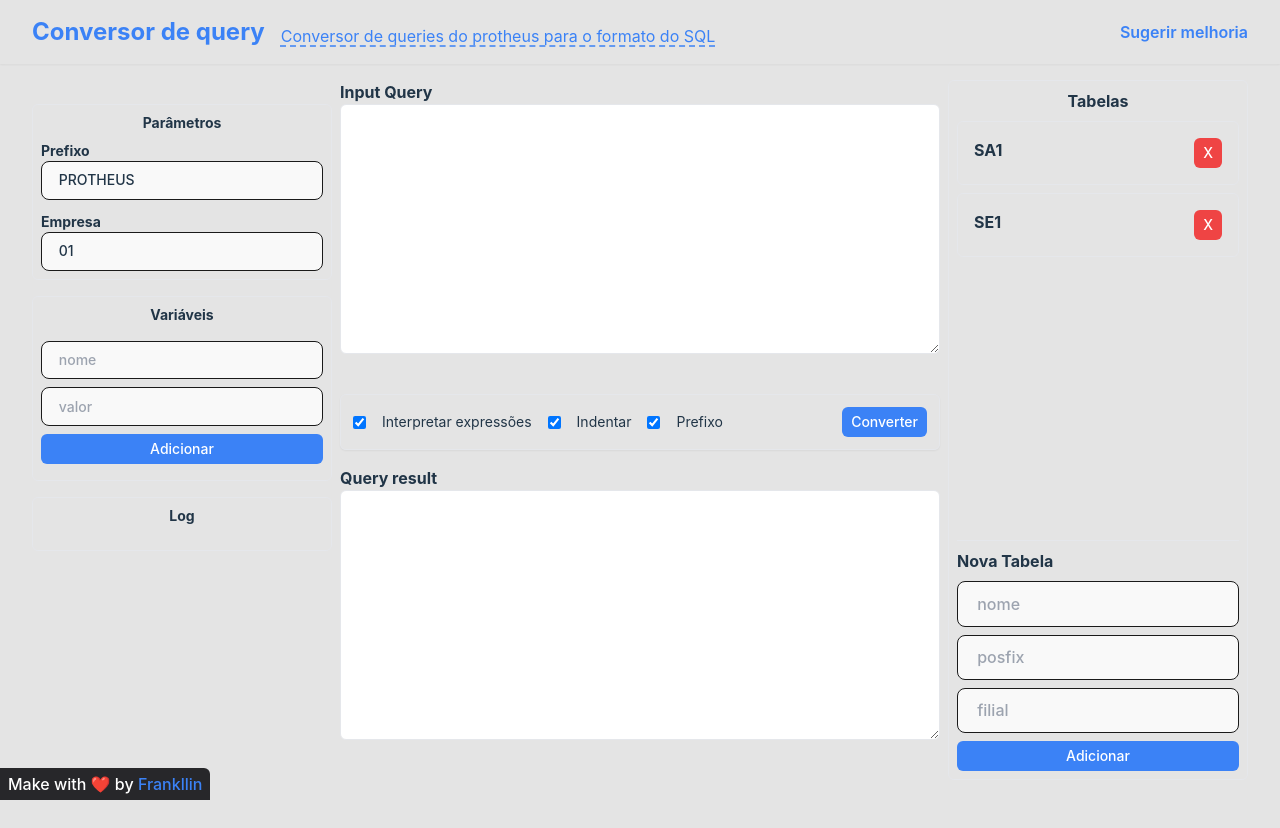
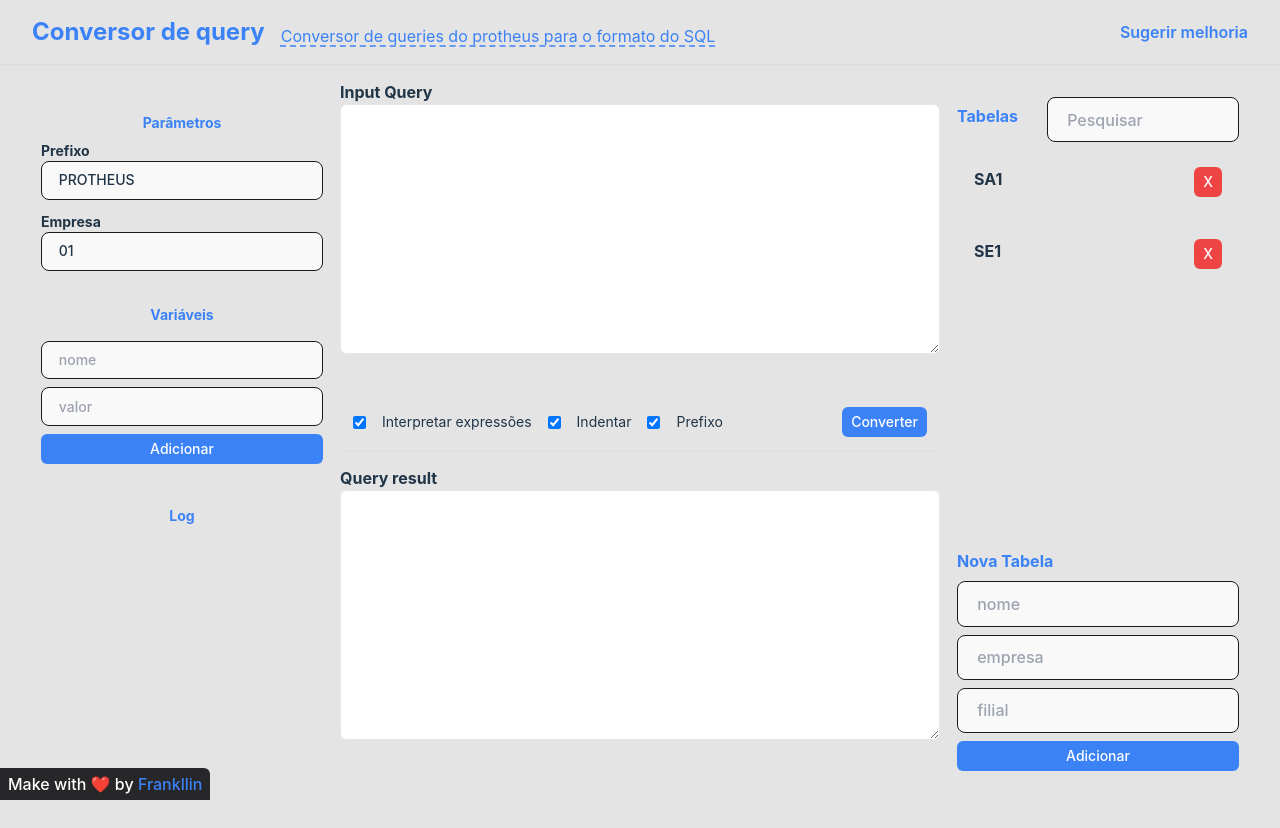
Before and after one commit to frankllin15/queryp-convert, a Preact app: page / in a window 1280 px wide. Built offline with nearby package versions, Linux system fonts and the light colour scheme.

Commit message:
feat: add tabel search

```diff
--- a/src/components/AsideParams.jsx
+++ b/src/components/AsideParams.jsx
@@ -50,7 +50,7 @@ export const AsideParams = () => {
     return (
         <aside className="flex flex-col w-full h-full gap-4 text-sm pt-6">
             <div className="flex  flex-col border rounded-md p-2">
-                <label className="font-bold text-center mb-2" for="query">
+                <label className="font-bold text-center text-blue-500 mb-2" for="query">
                     Parâmetros
                 </label>
                 <div className="mb-3 flex flex-col">
@@ -85,7 +85,7 @@ export const AsideParams = () => {
                 onSubmit={handleAddVariable}
                 className="flex flex-col  border rounded-md p-2 gap-2"
             >
-                <label className="font-bold text-center mb-2" for="query">
+                <label className="font-bold text-center text-blue-500 mb-2" for="query">
                     Variáveis
                 </label>
                 <div className="flex flex-col gap-2 ">
@@ -128,7 +128,7 @@ export const AsideParams = () => {
                 </ul>
             </form>
             <div className="flex flex-col  border rounded-md p-2 gap-2">
-                <label className="font-bold text-center mb-2" for="query">
+                <label className="font-bold text-center text-blue-500 mb-2" for="query">
                     Log
                 </label>
 
--- a/src/components/AsideTableMenu.jsx
+++ b/src/components/AsideTableMenu.jsx
@@ -1,4 +1,4 @@
-import { useState } from "preact/hooks";
+import { useEffect, useRef, useState } from "preact/hooks";
 import { useGlobalContext } from "../context/GlobalProvider";
 import { Button } from "./common/Button";
 
@@ -8,6 +8,12 @@ export const AsideTableMenu = () => {
         setTables,
     } = useGlobalContext();
 
+    const [searchQuery, setSearchQuery] = useState("");
+    const [searchResults, setSearchResults] = useState([]);
+
+    const [activeSearch, setActiveSearch] = useState(true);
+
+    const searchRef = useRef(null);
     const handleAddTable = (e) => {
         e.preventDefault();
         if (!e.target.name.value) {
@@ -49,14 +55,53 @@ export const AsideTableMenu = () => {
         setTables(newTables);
     };
 
+    const handleSearch = (query) => {
+
+
+        let newSearchResults = tables.filter((table) => {
+            return table.name
+                .toUpperCase()
+                .includes(query?.toUpperCase());
+        });
+
+        setSearchResults(newSearchResults);
+    }
+
+    const handleToggleSearch = () => {
+
+        setActiveSearch(!activeSearch);
+        if (activeSearch) {
+            searchRef.current.value = "";
+
+        } else {
+            searchRef.current.focus();
+        }
+    }
+
+    useEffect(() => {
+
+        handleSearch(searchQuery)
+    }, [searchQuery])
+
+
     return (
         <aside class="flex flex-col bg-red-00 h-[calc(100vh-100px)] border rounded-md p-2">
             <div class="flex  flex-1 flex-col">
-                <label class="font-bold text-center mb-2" for="query">
+                <div className="flex items-center justify-between py-2 overflow-hidden">
+
+                <label class={`font-bold text-center mb-2 text-blue-500 ${activeSearch ? "w-0" : ""}`} for="query">
                     Tabelas
                 </label>
+                <input value={searchQuery} onInput={(e) => setSearchQuery(e.target.value)} className={` transition-all ease-in-out ${!activeSearch ? "w-0 p-0 border-0":"w-48"}`} onBlur={handleToggleSearch} ref={searchRef} placeholder="Pesquisar">
+
+                </input>
+                <button onClick={handleToggleSearch} className={ `border rounded-md py-1 px-2 text-sm bg-blue-500 hover:bg-blue-700 text-white transition-all duration-300 ease-in-out ${activeSearch ? "hidden": ""}`}>Pesquisar</button>
+
+
+                </div>
+
                 <div class="flex flex-col gap-2">
-                    {tables.map((table) => {
+                    {(searchResults || tables).map((table) => {
                         return (
                             <TableItem
                                 onRemove={handleRemoveTable}
@@ -74,7 +119,7 @@ export const AsideTableMenu = () => {
                 onSubmit={handleAddTable}
                 class="flex w-full flex-col gap-2  mt-auto"
             >
-                <label class="font-bold" for="query">
+                <label class="font-bold text-blue-500" for="query">
                     Nova Tabela
                 </label>
                 <input
@@ -84,7 +129,7 @@ export const AsideTableMenu = () => {
                     class="border"
                 ></input>
                 <input
-                    placeholder="posfix"
+                    placeholder="empresa"
                     type="text"
                     name="posfix"
                     id="table-posfix-input"
@@ -146,7 +191,7 @@ const TableItem = ({ name, posfix, filial, onRemove }) => {
                     onClick={handleClickInput}
                     readOnly={readOnly}
                     className={readOnly ? "outline-none" : ""}
-                    placeholder="posfix"
+                    placeholder="empresa"
                     type="text"
                     name="posfix"
                     value={posfix}
```
